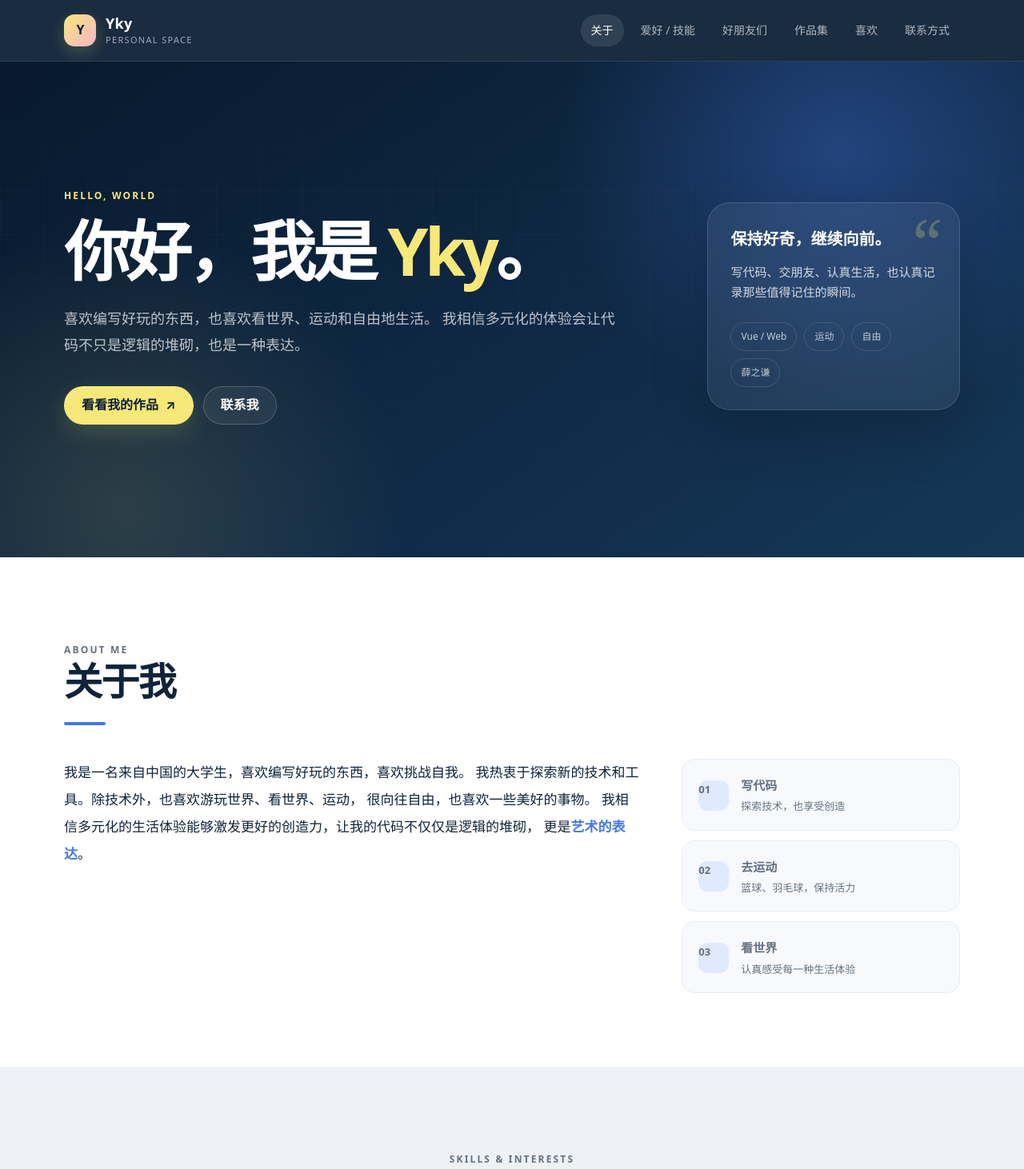
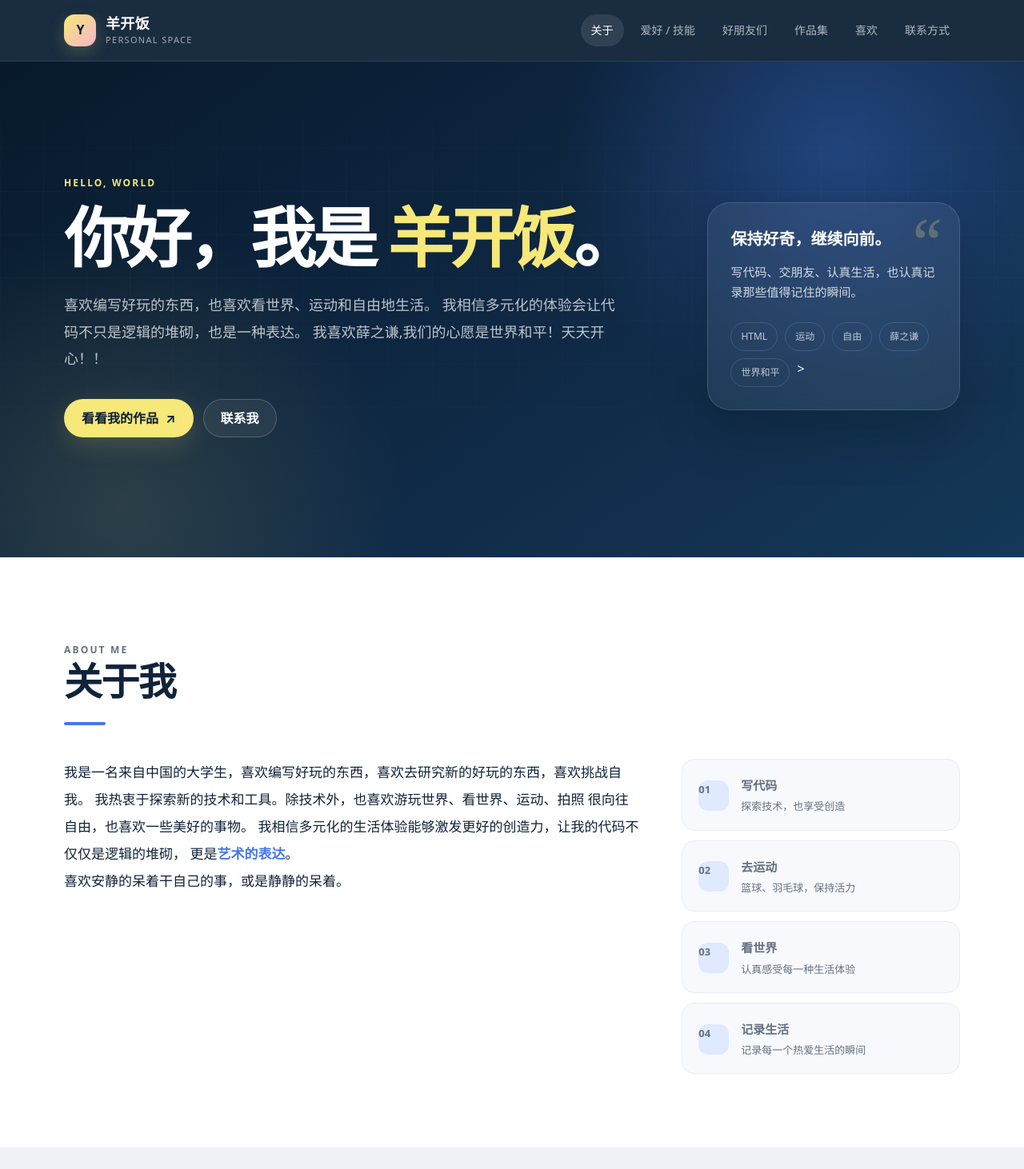
Before and after one commit to yang-y17/vue-yy, a Vue app: page / in a window 1280 px wide. Shown: the top 1462 px of the page at 80% size. Built offline with nearby package versions, Linux system fonts and the light colour scheme.

Commit message:
修改123456

```diff
--- a/src/components/home.vue
+++ b/src/components/home.vue
@@ -12,7 +12,7 @@
                 <a class="brand" href="#top" aria-label="返回首页顶部">
                     <span class="brand-mark">Y</span>
                     <span class="brand-copy">
-                        <strong>Yky</strong>
+                        <strong>羊开饭</strong>
                         <small>PERSONAL SPACE</small>
                     </span>
                 </a>
@@ -51,10 +51,11 @@
                 <!-- 主介绍内容，带有淡入动画效果 -->
                 <div data-reveal>
                     <p class="eyebrow">Hello, world</p>
-                    <h1>你好，我是 <span>Yky</span>。</h1>
+                    <h1>你好，我是 <span>羊开饭</span>。</h1>
                     <p class="hero-lead">
                         喜欢编写好玩的东西，也喜欢看世界、运动和自由地生活。
                         我相信多元化的体验会让代码不只是逻辑的堆砌，也是一种表达。
+                        我喜欢薛之谦,我们的心愿是世界和平！天天开心！！
                     </p>
 
                     <!-- 行动按钮区域 -->
@@ -76,10 +77,11 @@
                         写代码、交朋友、认真生活，也认真记录那些值得记住的瞬间。
                     </p>
                     <div class="hero-tags" aria-label="个人关键词">
-                        <span>Vue / Web</span>
+                        <span>HTML</span>
                         <span>运动</span>
                         <span>自由</span>
                         <span>薛之谦</span>
+                        <span>世界和平</span>>
                     </div>
                 </aside>
             </div>
@@ -98,11 +100,13 @@
                 <div class="about-grid">
                     <!-- 个人介绍文本，带有淡入动画效果 -->
                     <p class="about-copy" data-reveal>
-                        我是一名来自中国的大学生，喜欢编写好玩的东西，喜欢挑战自我。
-                        我热衷于探索新的技术和工具。除技术外，也喜欢游玩世界、看世界、运动，
+                            我是一名来自中国的大学生，喜欢编写好玩的东西，喜欢去研究新的好玩的东西，喜欢挑战自我。
+                        我热衷于探索新的技术和工具。除技术外，也喜欢游玩世界、看世界、运动、拍照
                         很向往自由，也喜欢一些美好的事物。
                         我相信多元化的生活体验能够激发更好的创造力，让我的代码不仅仅是逻辑的堆砌，
                         更是<strong>艺术的表达</strong>。
+                        <br>
+                            喜欢安静的呆着干自己的事，或是静静的呆着。
                     </p>
 
                     <!-- 个人特点卡片，带有淡入动画效果 -->
@@ -128,6 +132,13 @@
                                 <span>认真感受每一种生活体验</span>
                             </span>
                         </div>
+                        <div class="fact">
+                            <span class="fact-index">04</span>
+                            <span>
+                                <strong>记录生活</strong>
+                                <span>记录每一个热爱生活的瞬间</span>
+                            </span>
+                        </div>
                     </div>
                 </div>
             </div>
@@ -140,7 +151,7 @@
                 <div class="section-heading center" data-reveal>
                     <p class="eyebrow">Skills &amp; interests</p>
                     <h2>我的爱好 / 技能</h2>
-                    <p>进度条进入视野后自动展开，不再需要数字按钮。</p>
+                    <!-- <p>进度条进入视野后自动展开，不再需要数字按钮。</p> -->
                     <div class="title-rule"></div>
                 </div>
 
@@ -199,7 +210,7 @@
                 <div class="section-heading center" data-reveal>
                     <p class="eyebrow">My friends</p>
                     <h2>我的好朋友们</h2>
-                    <p>点击任意卡片查看照片，也可以使用键盘切换。</p>
+                    <p>点击任意卡片查看照片。</p>
                     <div class="title-rule"></div>
                 </div>
 
@@ -413,7 +424,7 @@
         <!-- 页脚区域 -->
         <footer class="site-footer">
             <div class="shell footer-inner">
-                <p>版权所有 Yky · 个人网页</p>
+                <p>版权所有 羊开饭 · 个人网页</p>
                 <p class="footer-motto">天天开心，永远幸福，世界和平。</p>
             </div>
         </footer>
--- a/src/style.css
+++ b/src/style.css
@@ -716,6 +716,7 @@
             .memory-side {
                 position: relative; /* 设置元素的定位方式 */
                 height: 290px; /* 设置元素高度 */
+                /* width: 180px; */
                 overflow: hidden; /* 设置内容超出元素后的处理方式 */
                 border-radius: 22px; /* 设置圆角 */
                 box-shadow: 0 15px 38px rgba(44, 42, 41, 0.13); /* 设置盒子的阴影 */
```
